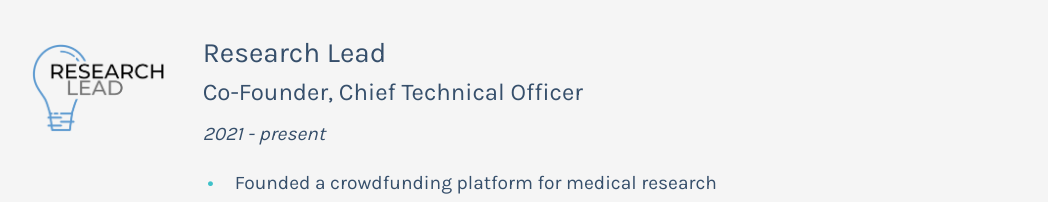
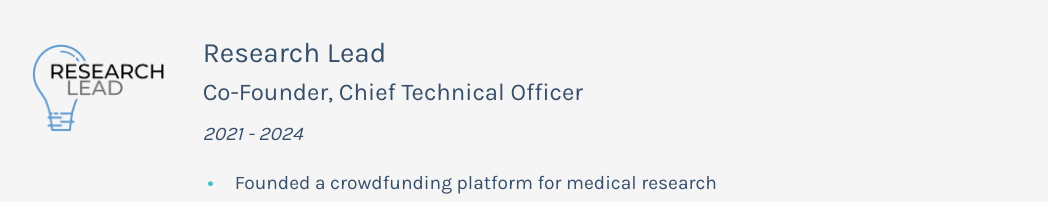
Before and after one commit to thetechpm/cv, a React (Create React App) app: page / in a window 1280 px wide. Shown: the part 2200-2402 px from the top of the page, without its empty margins (108-1156 px from the left). Built offline with nearby package versions, Linux system fonts and the light colour scheme; a web font is replaced by a local one.

Commit message:
Update workExperience.js
Updated the Research Lead work experience section

```diff
--- a/src/workExperience.js
+++ b/src/workExperience.js
@@ -11,8 +11,8 @@ const work = [{
     id: "72be8e2c-86a6-4ac7-a79e-98feba04c8c8",
     company: "Research Lead",
     title: "Co-Founder, Chief Technical Officer",
-    timeperiod: "2021 - present",
-    link: "https://researchlead.com/",
+    timeperiod: "2021 - 2024",
+    link: "",
     logoSrc: "media/rl-color.png",
     details: [{primary:"Founded a crowdfunding platform for medical research", secondary:["Led product design from idea through release to market"]}, {primary: "Developed the full MERN stack for the platform and website", secondary:["Self-taught Express, Node, React, Mongoose, and Bootstrap"]}]
 }];
```
